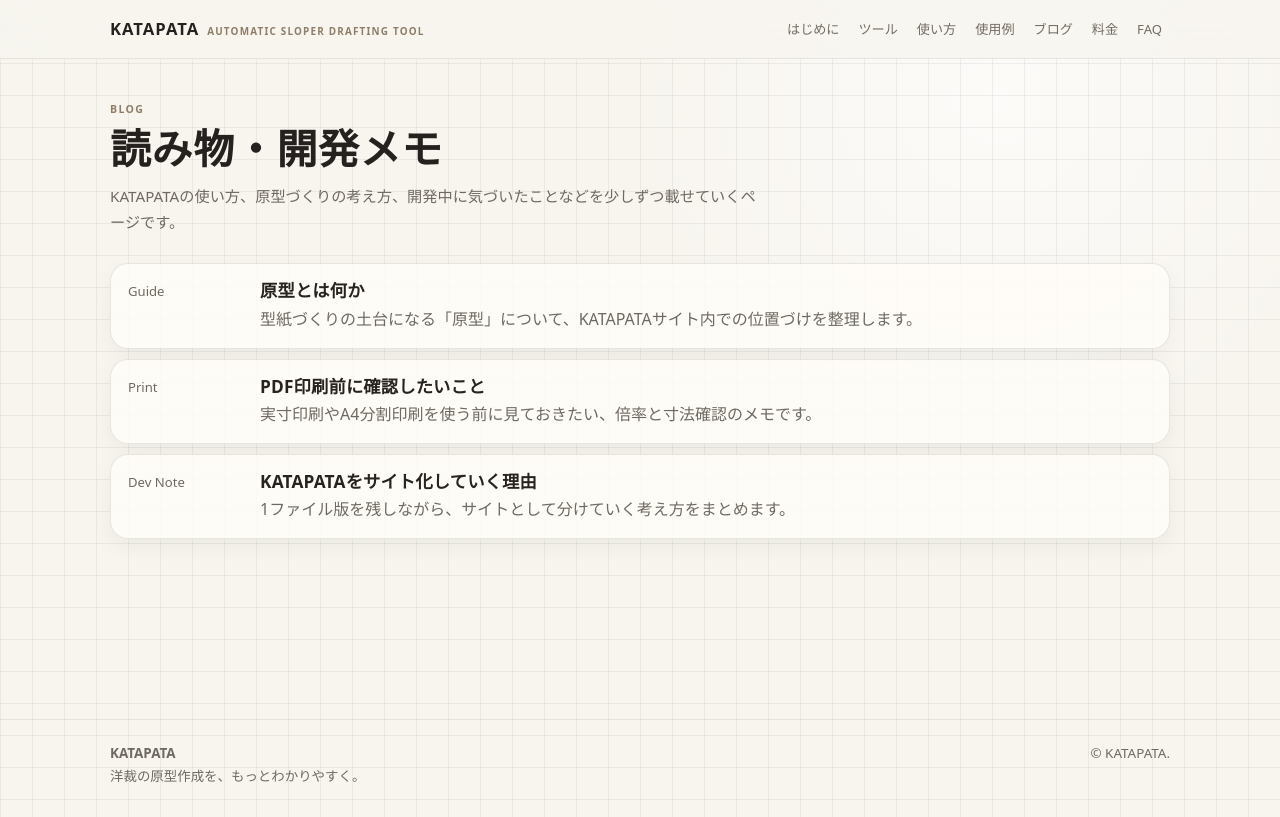
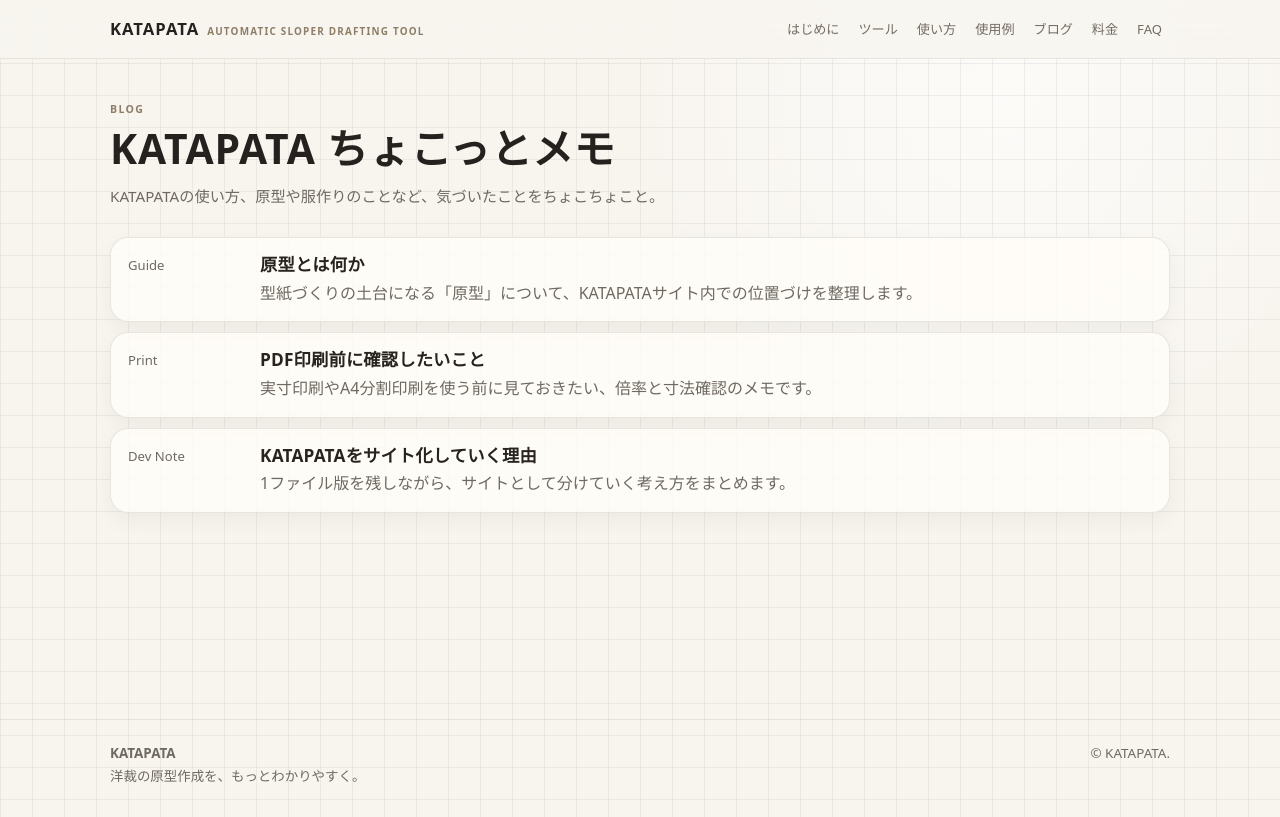
Before and after one commit to katapata89/katapata-site-test, a plain HTML site: page blog/index.html in a window 1280 px wide. Drawn offline with Linux system fonts and the light colour scheme.

Commit message:
Add files via upload

```diff
--- a/blog/index.html
+++ b/blog/index.html
@@ -3,8 +3,8 @@
 <head>
   <meta charset="utf-8">
   <meta name="viewport" content="width=device-width, initial-scale=1">
-  <title>ブログ | KATAPATA</title>
-  <meta name="description" content="KATAPATAの開発メモや洋裁原型に関する読み物です。">
+  <title>KATAPATA ちょこっとメモ | KATAPATA</title>
+  <meta name="description" content="KATAPATAの使い方、原型や服作りのことなど、気づいたことをちょこちょこと載せていくページです。">
   <link rel="stylesheet" href="../assets/css/site.css">
 </head>
 <body>
@@ -30,8 +30,8 @@
 
 <section class="page-hero container">
   <p class="eyebrow">Blog</p>
-  <h1 class="page-title">読み物・開発メモ</h1>
-  <p class="page-lead">KATAPATAの使い方、原型づくりの考え方、開発中に気づいたことなどを少しずつ載せていくページです。</p>
+  <h1 class="page-title">KATAPATA ちょこっとメモ</h1>
+  <p class="page-lead">KATAPATAの使い方、原型や服作りのことなど、気づいたことをちょこちょこと。</p>
 </section>
 
 <section class="section container tight">
```
Also changed, not shown: README_blog_chokomemo_update.txt (added).
